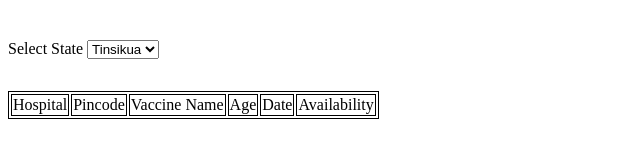
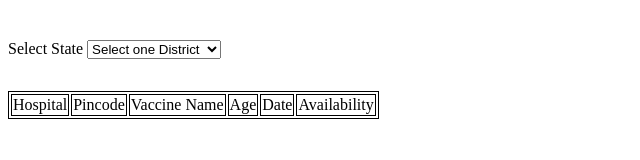
Before and after one commit to sandyroyme/covidvaccine-wcors, a plain HTML site: page index.html in a window 1280 px wide. Shown: the whole page, without its empty margins (0-640 px from the left). Drawn offline with nearby package versions, Linux system fonts and the light colour scheme.

Commit message:
new cnages with dropdown and district code v1

```diff
--- a/index.html
+++ b/index.html
@@ -57,8 +57,9 @@
     <div class="dropdownContainer">
         <label for="">Select State</label>
         <select onchange="setDistrict()" name="districtList" id="districtList">
-            <option value="45">Tinsikua</option>
-            <option value="294">BBMP</option>
+            <option value="">Select one District</option>
+            <option value="45">Tinsikua (ASSAM)</option>
+            <option value="294">BBMP (Karnataka)</option>
         </select>
     </div>
     <table>
```
